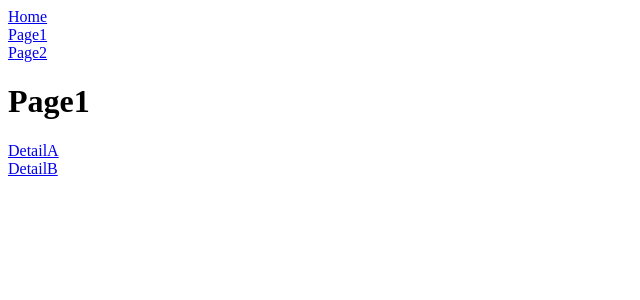
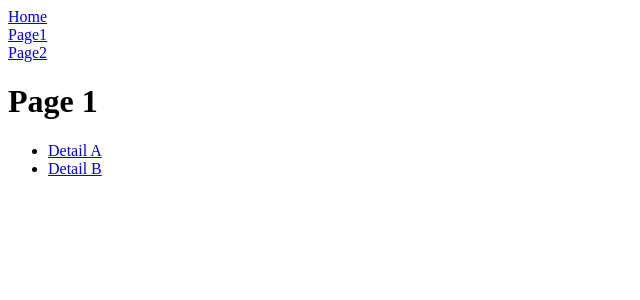
Before and after one commit to mori-tt/react-router_pra, a React (Vite) app: page /page1 in a window 1280 px wide. Shown: the top 300 px of the page, without its empty margins (0-640 px from the left). Built offline with nearby package versions, Linux system fonts and the light colour scheme.

Commit message:
Splitting route definitions

```diff
--- a/src/App.tsx
+++ b/src/App.tsx
@@ -1,10 +1,6 @@
-import { BrowserRouter, Link, Route, Routes } from "react-router-dom";
+import { BrowserRouter, Link } from "react-router-dom";
 import "./App.css";
-import { Home } from "./Home";
-import { Page1 } from "./Page1";
-import { Page2 } from "./Page2";
-import { Page1DetailA } from "./Page1DetailA";
-import { Page1DetailB } from "./Page1DetailB";
+import { Router } from "./router/Router";
 
 function App() {
   return (
@@ -16,14 +12,7 @@ function App() {
         <br />
         <Link to="/page2">Page2</Link>
         <br />
-        <Routes>
-          <Route path="/" element={<Home />} />
-          <Route path="/page1" element={<Page1 />}>
-            <Route path="detailA" element={<Page1DetailA />} />
-            <Route path="detailB" element={<Page1DetailB />} />
-          </Route>
-          <Route path="/page2" element={<Page2 />} />
-        </Routes>
+        <Router />
       </div>
     </BrowserRouter>
   );
--- a/src/Page1.tsx
+++ b/src/Page1.tsx
@@ -1,12 +1,20 @@
-import { Link } from "react-router-dom";
+import { Link, Outlet } from "react-router-dom";
 
 export const Page1 = () => {
   return (
     <div>
-      <h1>Page1</h1>
-      <Link to="/page1/detailA">DetailA</Link>
-      <br />
-      <Link to="/page1/detailB">DetailB</Link>
+      <h1>Page 1</h1>
+      <nav>
+        <ul>
+          <li>
+            <Link to="detailA">Detail A</Link>
+          </li>
+          <li>
+            <Link to="detailB">Detail B</Link>
+          </li>
+        </ul>
+      </nav>
+      <Outlet />
     </div>
   );
 };
--- a/src/Page2.tsx
+++ b/src/Page2.tsx
@@ -1,5 +1,3 @@
-import React from "react";
-
 export const Page2 = () => {
   return <h1>Page2</h1>;
 };
--- /dev/null
+++ b/src/router/Page1Routes.tsx
@@ -0,0 +1,7 @@
+import { Page1DetailA } from "../Page1DetailA";
+import { Page1DetailB } from "../Page1DetailB";
+
+export const Page1Routes = [
+  { path: "detailA", children: <Page1DetailA /> },
+  { path: "detailB", children: <Page1DetailB /> },
+];
--- /dev/null
+++ b/src/router/Router.tsx
@@ -0,0 +1,25 @@
+import { Route, Routes } from "react-router-dom";
+import { Home } from "../Home";
+import { Page1 } from "../Page1";
+import { Page2 } from "../Page2";
+import { Page1Routes } from "./Page1Routes";
+
+export const Router = () => {
+  return (
+    <div>
+      <Routes>
+        <Route path="/" element={<Home />} />
+        <Route path="/page1" element={<Page1 />}>
+          {Page1Routes.map((route) => (
+            <Route
+              key={route.path}
+              path={route.path}
+              element={route.children}
+            />
+          ))}
+        </Route>
+        <Route path="/page2" element={<Page2 />} />
+      </Routes>
+    </div>
+  );
+};
```
